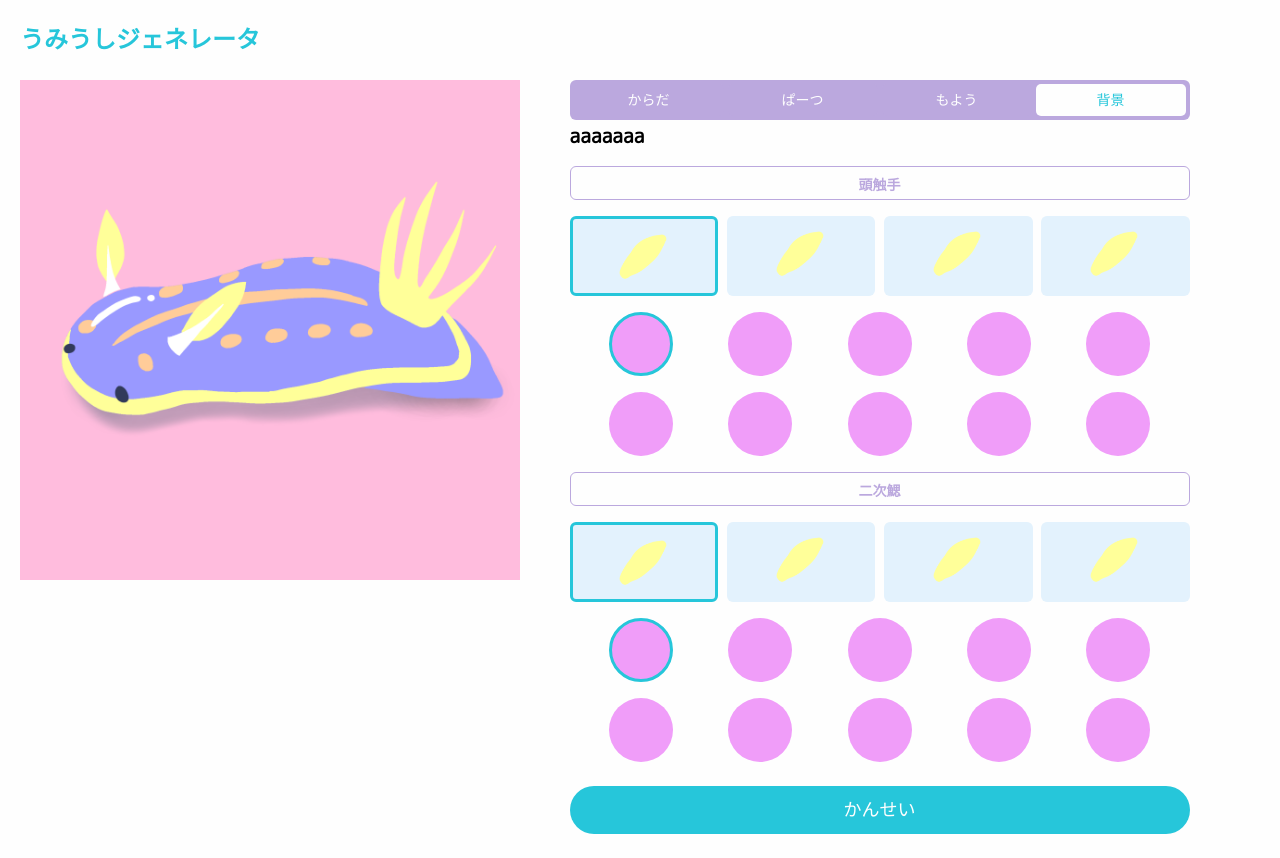
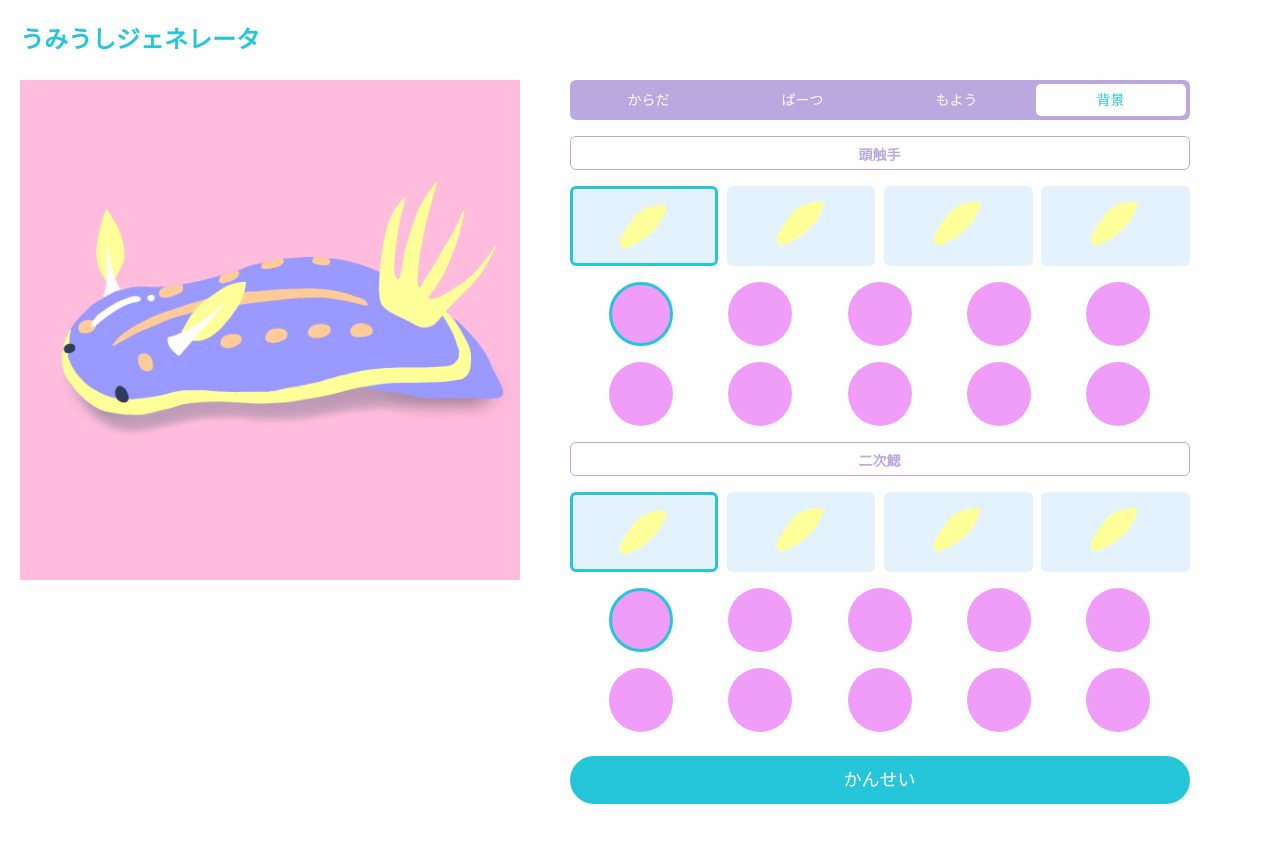
Before and after one commit to koconuts/sea-slug-generator, a Vue app: page / in a window 1280 px wide. After the commit the page ends 828 px from the top, so only its background shows below. Built offline with nearby package versions, Linux system fonts and the light colour scheme; a web font is replaced by a local one.

Commit message:
不要部分削除

```diff
--- a/src/components/WholeBody.vue
+++ b/src/components/WholeBody.vue
@@ -1,6 +1,5 @@
 <template>
   <div>
-    <h1>aaaaaaa</h1>
   </div>
 </template>
 
```
